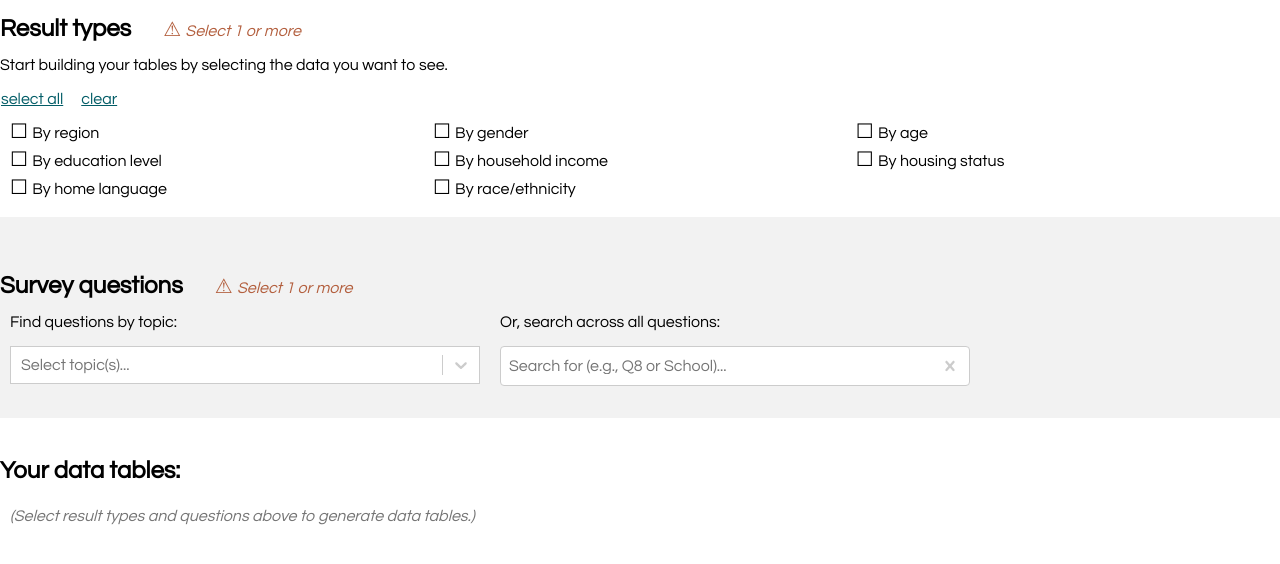
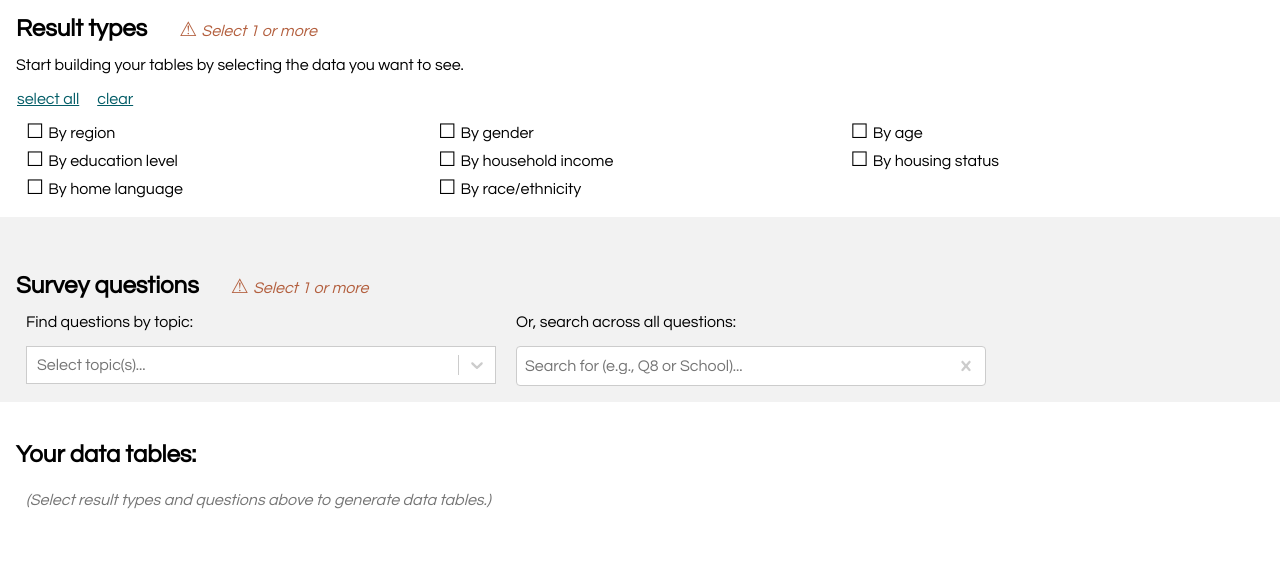
Before and after one commit to wilder-research/emp-databook, a React app: page / in a window 1280 px wide. Built offline with nearby package versions, Linux system fonts and the light colour scheme.

Commit message:
Adjust section spacing

```diff
--- a/src/index.scss
+++ b/src/index.scss
@@ -18,10 +18,16 @@
 }
 
 /* There are 3 main sections */
+.Section {
+    padding-left: 1rem;
+    padding-right: 1rem;
+}
+
 .Section--second {
     background: #f2f2f2;
     margin: 1rem 0;
-    padding: 1rem 0 2rem 0;
+    padding-top: 1rem;
+    padding-bottom: 1rem;
 }
 
 /* Shared styling for bottons across components */
```
